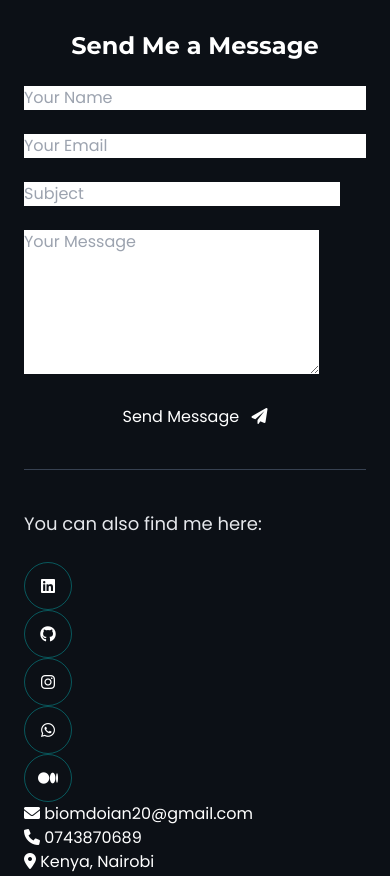
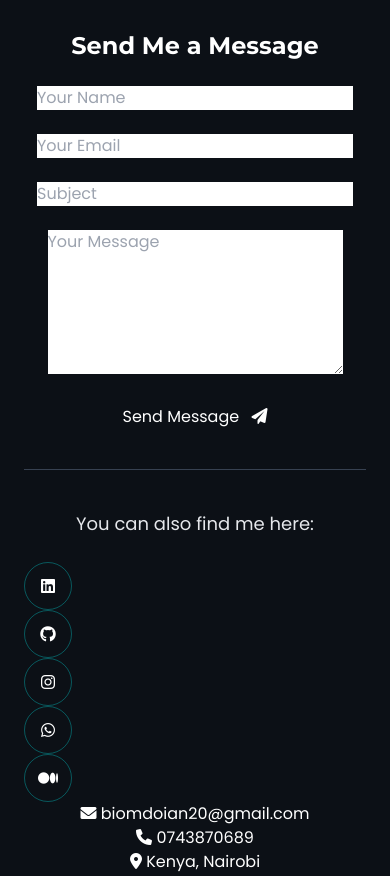
Before and after one commit to biomdoian/biomdoian.github.io, a plain HTML site: page index.html in a window 390 px wide. Shown: the part 6720-7596 px from the top of the page. Drawn offline with nearby package versions, Linux system fonts and the light colour scheme.

Commit message:
Adds new fixes to the contact section

```diff
--- a/css/style.css
+++ b/css/style.css
@@ -160,9 +160,11 @@ h1, h2, h3, h4, h5, h6 {
     border: 1px solid rgba(0, 255, 255, 0.1);
 }
 
-/* Contact Form Inputs */
+/* Contact Form Inputs - ADJUSTED FOR DARKER BACKGROUND */
 .form-input, .form-textarea {
-    @apply w-full p-4 rounded-lg bg-gray-700 border border-gray-600 text-white placeholder-gray-300 focus:ring-2 focus:ring-cyan-400 focus:border-transparent transition-all duration-300;
+    @apply w-full p-4 rounded-lg bg-gray-800 border border-gray-600 text-white placeholder-gray-400 focus:ring-2 focus:ring-cyan-400 focus:border-transparent transition-all duration-300;
+    /* Changed bg-gray-700 to bg-gray-800 for slightly darker input fields */
+    /* Changed placeholder-gray-300 to placeholder-gray-400 for better contrast on darker background */
 }
 .form-textarea {
     resize: vertical; /* Allow vertical resizing only */
@@ -204,29 +206,29 @@ h1, h2, h3, h4, h5, h6 {
 }
 
 
-/* --- REVISED CONTACT SECTION STYLES (Centering & Form Fixes) --- */
-#contact .contact-content {
-    @apply max-w-4xl mx-auto text-center; /* Center align all content within the section */
+/* --- REVERTED CONTACT SECTION STYLES (Original Layout, Centered, Darker Inputs) --- */
+#contact .container {
+    @apply mx-auto px-6; /* Tailwind container defaults, but ensures centering */
 }
 
-#contact .contact-form-container {
-    @apply bg-gray-900 p-8 rounded-lg shadow-xl border border-gray-700 max-w-2xl mx-auto mt-8; /* Form container, centered and styled */
+#contact .contact-form-block {
+    @apply bg-gray-900 p-8 rounded-lg shadow-xl border border-gray-700 max-w-2xl mx-auto mb-10; /* Centered form block */
 }
 
-#contact .contact-details-grid {
-    @apply flex flex-col items-center justify-center space-y-4 mt-8 text-lg text-gray-300; /* Center contact info vertically */
+#contact .contact-details {
+    @apply max-w-2xl mx-auto text-center; /* Centered details block */
 }
 
-#contact .contact-details-grid .item {
-    @apply flex items-center;
+#contact .contact-details-item {
+    @apply flex items-center justify-center mb-4 text-lg text-gray-300; /* Centered contact info items */
 }
 
-#contact .contact-details-grid .item i {
+#contact .contact-details-item i {
     @apply mr-3 text-cyan-400 text-xl;
 }
 
 #contact .contact-socials-grid {
-    @apply flex flex-wrap justify-center gap-4 mt-6; /* Center social icons */
+    @apply flex flex-wrap justify-center gap-4 mt-6 mb-8; /* Centered social icons */
 }
 
 /* Scroll Reveal Animations (JavaScript controlled) */
--- a/index.html
+++ b/index.html
@@ -229,29 +229,29 @@
 
         <section id="contact" class="py-20 bg-gray-800 relative overflow-hidden contact-section-bg">
             <div class="absolute inset-0 bg-black bg-opacity-60"></div>
-            <div class="container mx-auto px-6 relative z-10">
-                <div class="contact-content">
-                    <h2 class="text-4xl font-bold font-montserrat mb-6 text-center text-white transform opacity-0 translate-y-10 reveal-on-scroll">Get In Touch</h2>
-                    <p class="text-lg text-gray-200 mb-10 text-center max-w-2xl mx-auto transform opacity-0 translate-y-10 reveal-on-scroll delay-100">
+            <div class="container mx-auto px-6 relative z-10 text-center">
+                <h2 class="text-4xl font-bold font-montserrat mb-6 text-white transform opacity-0 translate-y-10 reveal-on-scroll">Get In Touch</h2>
+                <p class="text-lg text-gray-200 mb-10 max-w-2xl mx-auto transform opacity-0 translate-y-10 reveal-on-scroll delay-100">
                     Have a project in mind or just want to say hello? Feel free to reach out!
                 </p>
 
-                    <div class="contact-form-container transform opacity-0 translate-y-10 reveal-on-scroll delay-200">
-                        <h3 class="text-2xl font-bold font-montserrat text-cyan-400 mb-6 text-center">Send Me a Message</h3>
+                <div class="contact-form-block transform opacity-0 translate-y-10 reveal-on-scroll delay-200">
+                    <h3 class="text-2xl font-bold font-montserrat text-cyan-400 mb-6">Send Me a Message</h3>
                     <form class="space-y-6">
-                            <div class="grid grid-cols-1 md:grid-cols-2 gap-6">
                         <input type="text" id="name" name="name" placeholder="Your Name" class="form-input" required>
                         <input type="email" id="email" name="email" placeholder="Your Email" class="form-input" required>
-                            </div>
                         <input type="text" id="subject" name="subject" placeholder="Subject" class="form-input">
                         <textarea id="message" name="message" rows="6" placeholder="Your Message" class="form-textarea" required></textarea>
-                            <button type="submit" class="btn-primary w-full md:w-auto transform hover:scale-105 transition-transform duration-300">Send Message <i class="fas fa-paper-plane ml-2"></i></button>
+                        <button type="submit" class="btn-primary transform hover:scale-105 transition-transform duration-300">Send Message <i class="fas fa-paper-plane ml-2"></i></button>
                     </form>
                 </div>
 
-                    <div class="border-t border-gray-700 my-10 max-w-2xl mx-auto transform opacity-0 reveal-on-scroll delay-300"></div> <p class="text-lg text-gray-200 mb-6 transform opacity-0 translate-y-10 reveal-on-scroll delay-400">You can also find me here:</p>
+                <div class="border-t border-gray-700 my-10 max-w-md mx-auto transform opacity-0 reveal-on-scroll delay-300"></div>
 
-                    <div class="contact-socials-grid transform opacity-0 translate-y-10 reveal-on-scroll delay-500">
+                <div class="contact-details transform opacity-0 translate-y-10 reveal-on-scroll delay-400">
+                    <p class="text-lg text-gray-200 mb-6">You can also find me here:</p>
+
+                    <div class="contact-socials-grid">
                         <a href="https://www.linkedin.com/in/ian-biomdo-b6b329278/" target="_blank" class="social-icon">
                             <i class="fab fa-linkedin"></i>
                         </a>
@@ -269,22 +269,20 @@
                         </a>
                     </div>
 
-                    <div class="contact-details-grid transform opacity-0 translate-y-10 reveal-on-scroll delay-600">
-                        <div class="item">
+                    <div class="contact-details-item">
                         <i class="fas fa-envelope"></i>
                         <a href="mailto:biomdoian20@gmail.com" class="hover:text-cyan-400 transition-colors duration-300">biomdoian20@gmail.com</a>
                     </div>
-                        <div class="item">
+                    <div class="contact-details-item">
                         <i class="fas fa-phone"></i>
                         <a href="tel:+254743870689" class="hover:text-cyan-400 transition-colors duration-300">0743870689</a>
                     </div>
-                        <div class="item">
+                    <div class="contact-details-item">
                         <i class="fas fa-map-marker-alt"></i>
                         <span>Kenya, Nairobi</span>
                     </div>
-                    </div>
 
-                    <div class="mt-8 transform opacity-0 translate-y-10 reveal-on-scroll delay-700">
+                    <div class="mt-8 transform opacity-0 translate-y-10 reveal-on-scroll delay-500">
                         <a href="vcard/biomdo-ian.vcf" download class="btn-secondary">Download vCard <i class="fas fa-id-card ml-2"></i></a>
                     </div>
                 </div>
```
Lines whose indentation alone changed are shown as unchanged.
